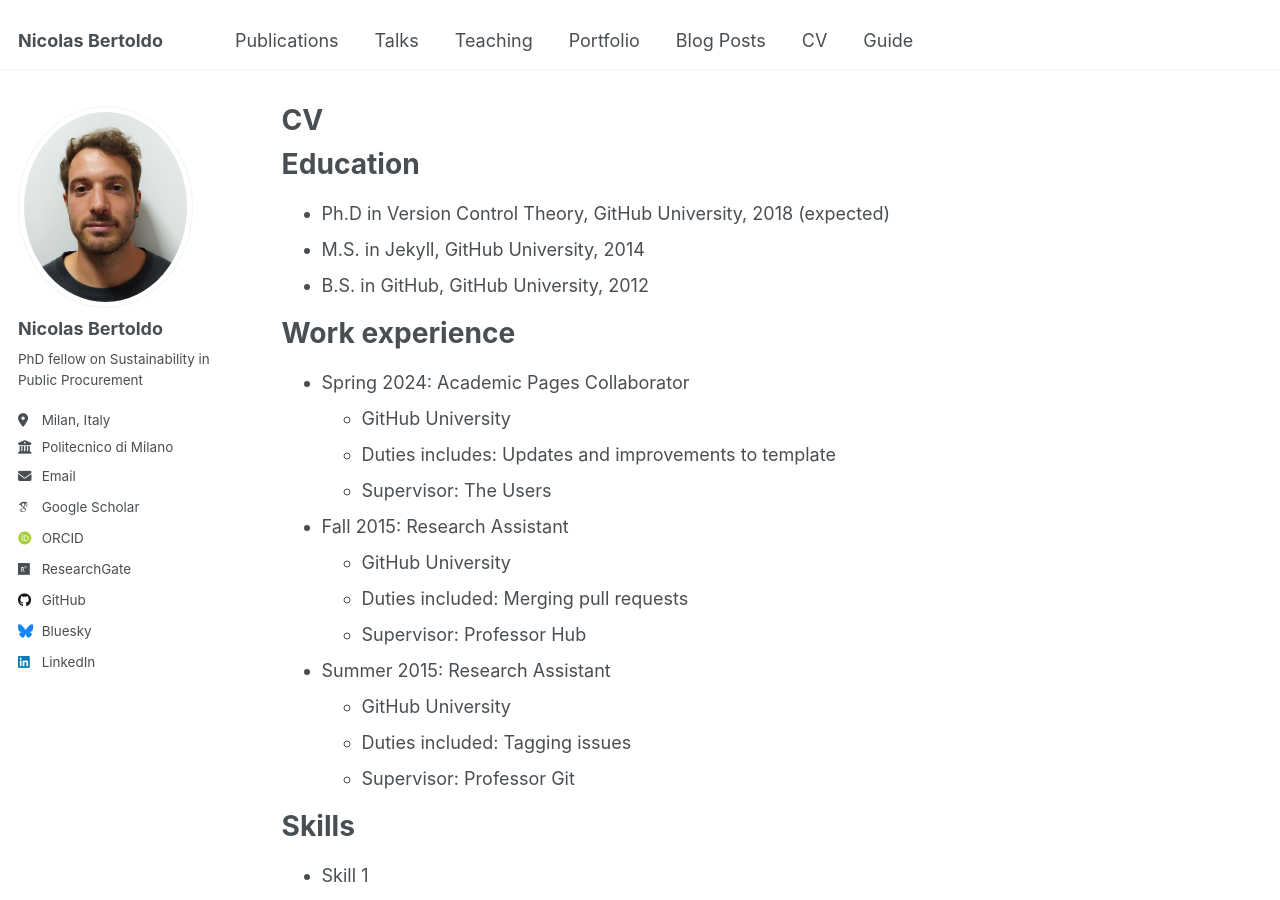
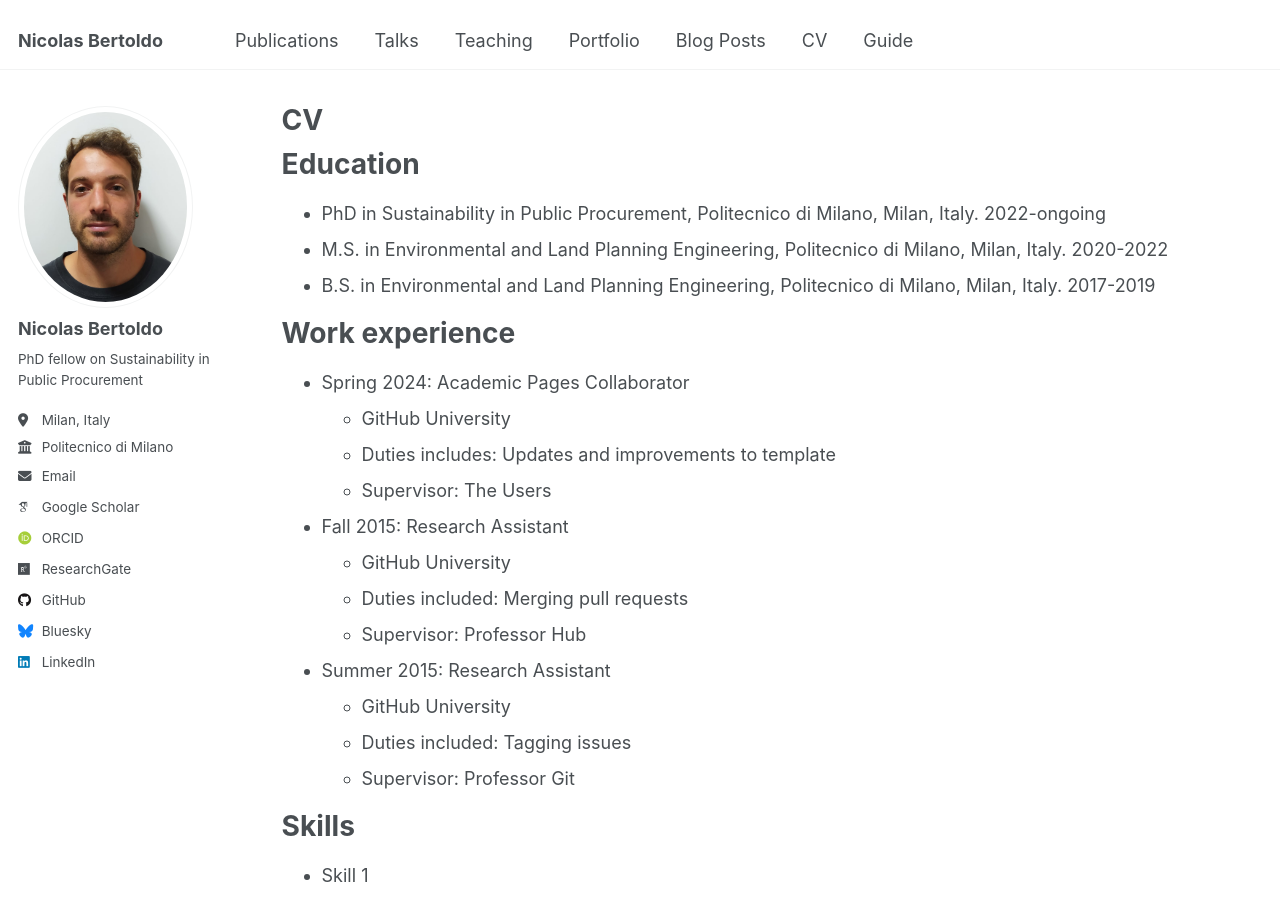
Before and after one commit to Nick-Bertoldo/Nick-Bertoldo.github.io, a Jekyll site: the page built from _pages/cv.md, in a window 1280 px wide and 900 px high. Built offline with Jekyll 4.4.1, drawn with Linux system fonts in a browser that asks for light colours; some web fonts are replaced.

Commit message:
Update cv.md

```diff
--- a/_pages/cv.md
+++ b/_pages/cv.md
@@ -11,9 +11,9 @@
 
 Education
 ======
-* Ph.D in Version Control Theory, GitHub University, 2018 (expected)
-* M.S. in Jekyll, GitHub University, 2014
-* B.S. in GitHub, GitHub University, 2012
+* PhD in Sustainability in Public Procurement, Politecnico di Milano, Milan, Italy. 2022-ongoing
+* M.S. in Environmental and Land Planning Engineering, Politecnico di Milano, Milan, Italy. 2020-2022
+* B.S. in Environmental and Land Planning Engineering, Politecnico di Milano, Milan, Italy. 2017-2019
 
 Work experience
 ======
```
